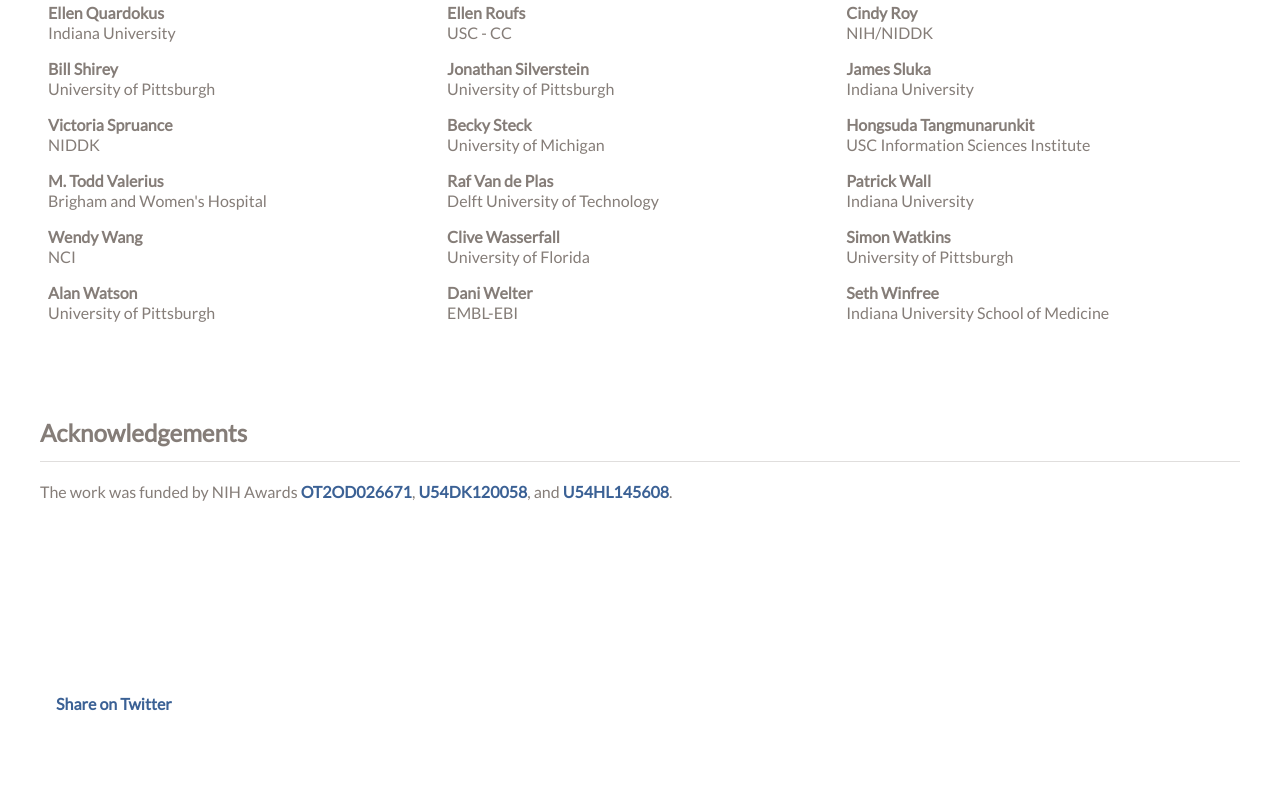
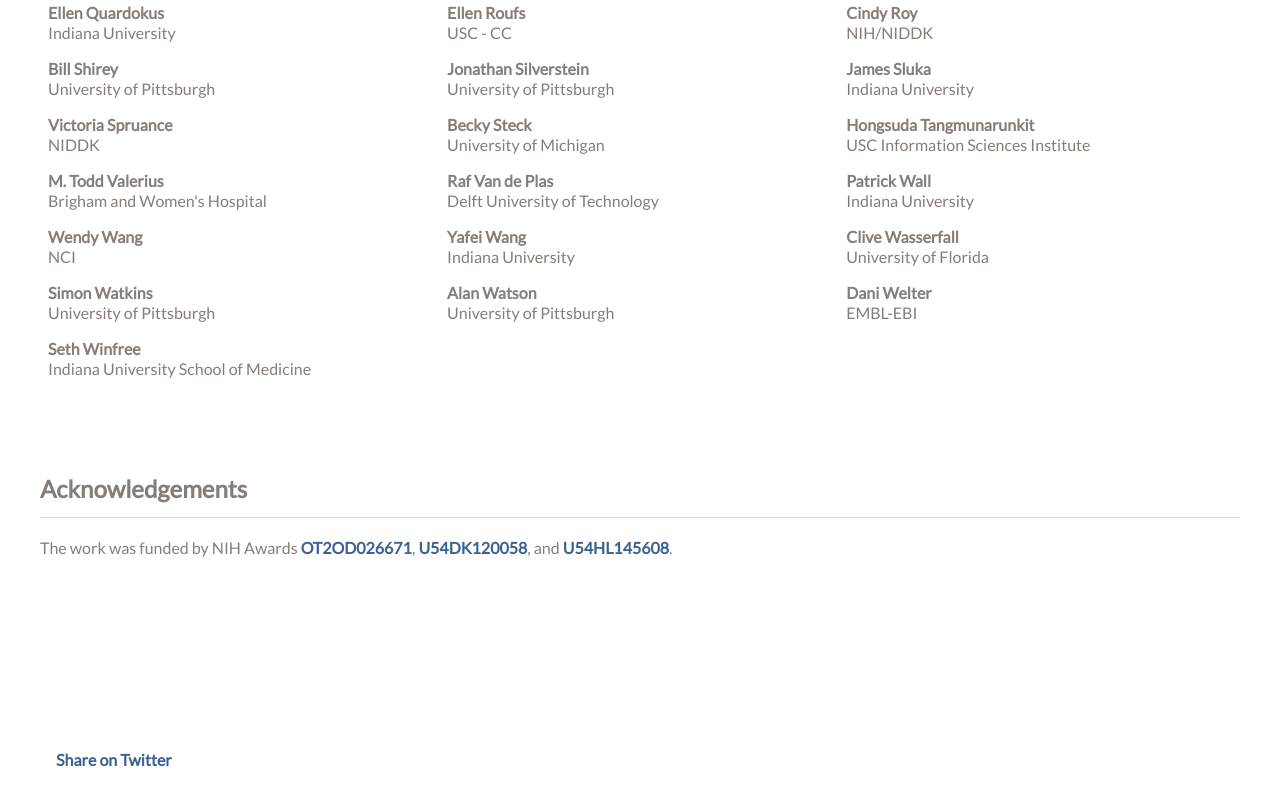
Before and after one commit to cns-iu/ccfws.cns.iu.edu, a plain HTML site: page index.html in a window 1280 px wide. Shown: the part 4315-5121 px from the top of the page. Before the commit the page ends 5069 px from the top, so only its background shows below. Drawn offline with nearby package versions, Linux system fonts and the light colour scheme.

Commit message:
added yafei wang

```diff
--- a/index.html
+++ b/index.html
@@ -929,6 +929,7 @@ template {
               <li><b>Raf Van de Plas</b><br>Delft University of Technology</li>
               <li><b>Patrick Wall</b><br>Indiana University</li>
               <li><b>Wendy Wang</b><br>NCI</li>
+              <li><b>Yafei Wang</b><br>Indiana University</li>
               <li><b>Clive Wasserfall</b><br>University of Florida</li>
               <li><b>Simon Watkins</b><br>University of Pittsburgh</li>
               <li><b>Alan Watson</b><br>University of Pittsburgh</li>
```
